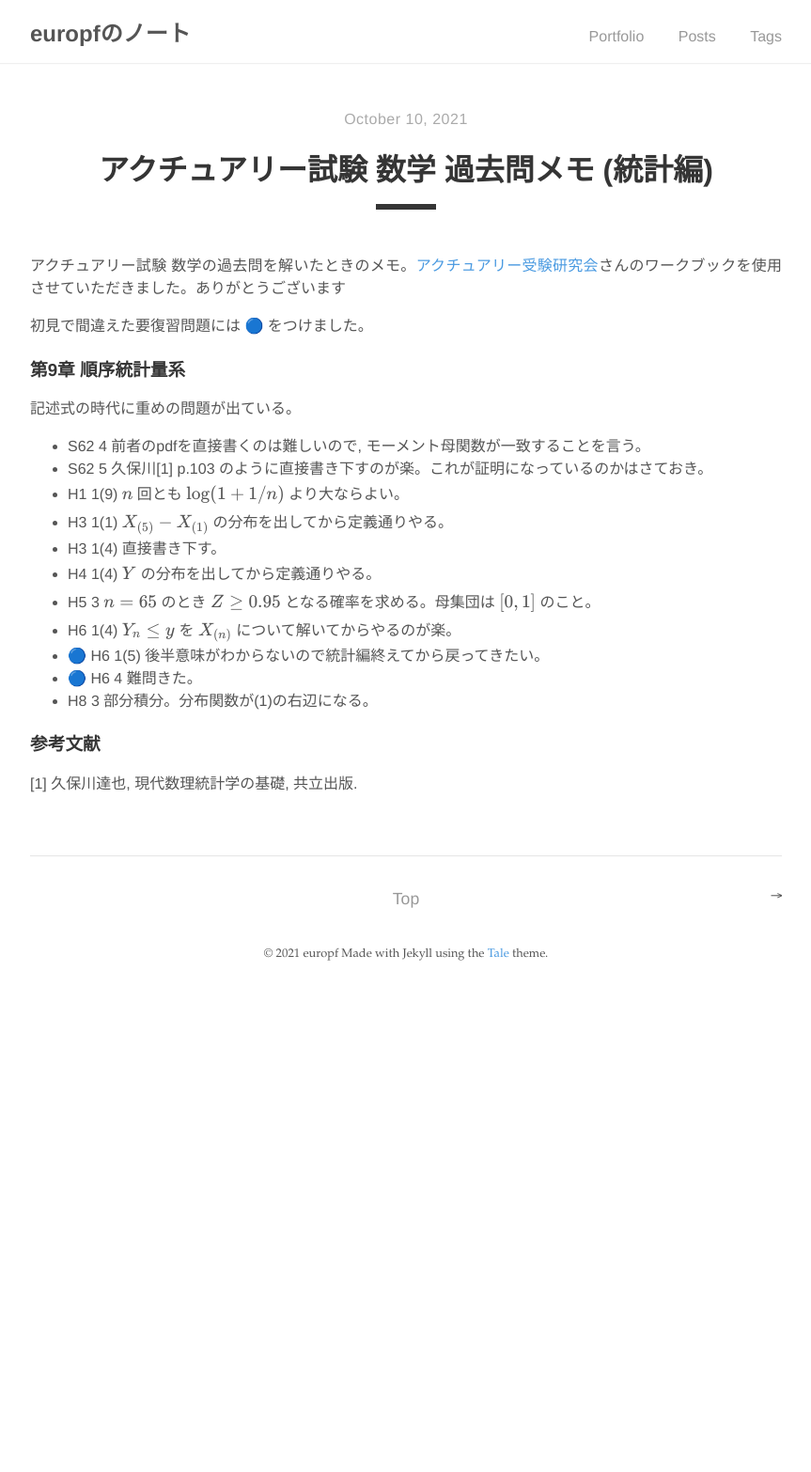
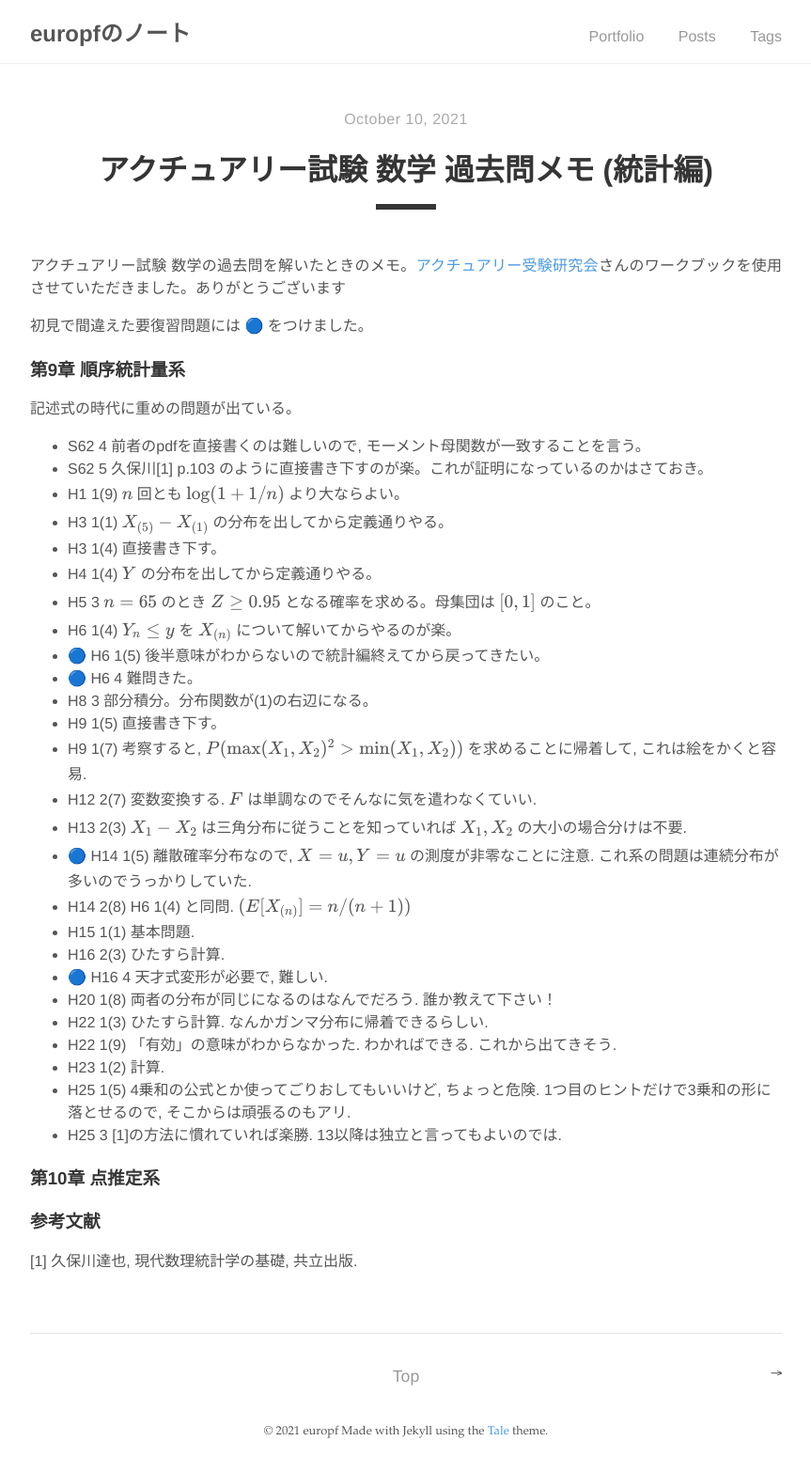
Before and after one commit to europf/europf.github.io, a Jekyll site: the page built from _posts/2021-10-10-ac-math-stat.md, in a window 1280 px wide. Shown: the whole page at 94% size, without its empty margins (208-1071 px from the left). Built offline with Jekyll 4.4.1, drawn with Linux system fonts in a browser that asks for light colours; nearby versions of some CDN libraries; before the commit the page ends 1058 px from its top, so only the background shows below that.

Commit message:
9章おわり

```diff
--- a/_posts/2021-10-10-ac-math-stat.md
+++ b/_posts/2021-10-10-ac-math-stat.md
@@ -21,6 +21,24 @@ excerpt_separator: <!--more-->
 - 🔵 H6 1(5) 後半意味がわからないので統計編終えてから戻ってきたい。
 - 🔵 H6 4 難問きた。
 - H8 3 部分積分。分布関数が(1)の右辺になる。
+- H9 1(5) 直接書き下す。
+- H9 1(7) 考察すると, $P(\max(X_1, X_2)^2 > \min(X_1, X_2))$ を求めることに帰着して, これは絵をかくと容易.
+- H12 2(7) 変数変換する. $F$ は単調なのでそんなに気を遣わなくていい.
+- H13 2(3) $X_1 - X_2$ は三角分布に従うことを知っていれば $X_1, X_2$ の大小の場合分けは不要.
+- 🔵 H14 1(5) 離散確率分布なので, $X = u, Y = u$ の測度が非零なことに注意. これ系の問題は連続分布が多いのでうっかりしていた.
+- H14 2(8) H6 1(4) と同問. $(E[X_{(n)}] = n/(n + 1))$
+- H15 1(1) 基本問題.
+- H16 2(3) ひたすら計算.
+- 🔵 H16 4 天才式変形が必要で, 難しい.
+- H20 1(8) 両者の分布が同じになるのはなんでだろう. 誰か教えて下さい！
+- H22 1(3) ひたすら計算. なんかガンマ分布に帰着できるらしい.
+- H22 1(9) 「有効」の意味がわからなかった. わかればできる. これから出てきそう.
+- H23 1(2) 計算.
+- H25 1(5) 4乗和の公式とか使ってごりおしてもいいけど, ちょっと危険. 1つ目のヒントだけで3乗和の形に落とせるので, そこからは頑張るのもアリ.
+- H25 3 [1]の方法に慣れていれば楽勝. 13以降は独立と言ってもよいのでは.
+
+### 第10章 点推定系
+
 
 ### 参考文献
 [1] 久保川達也, 現代数理統計学の基礎, 共立出版.
```
